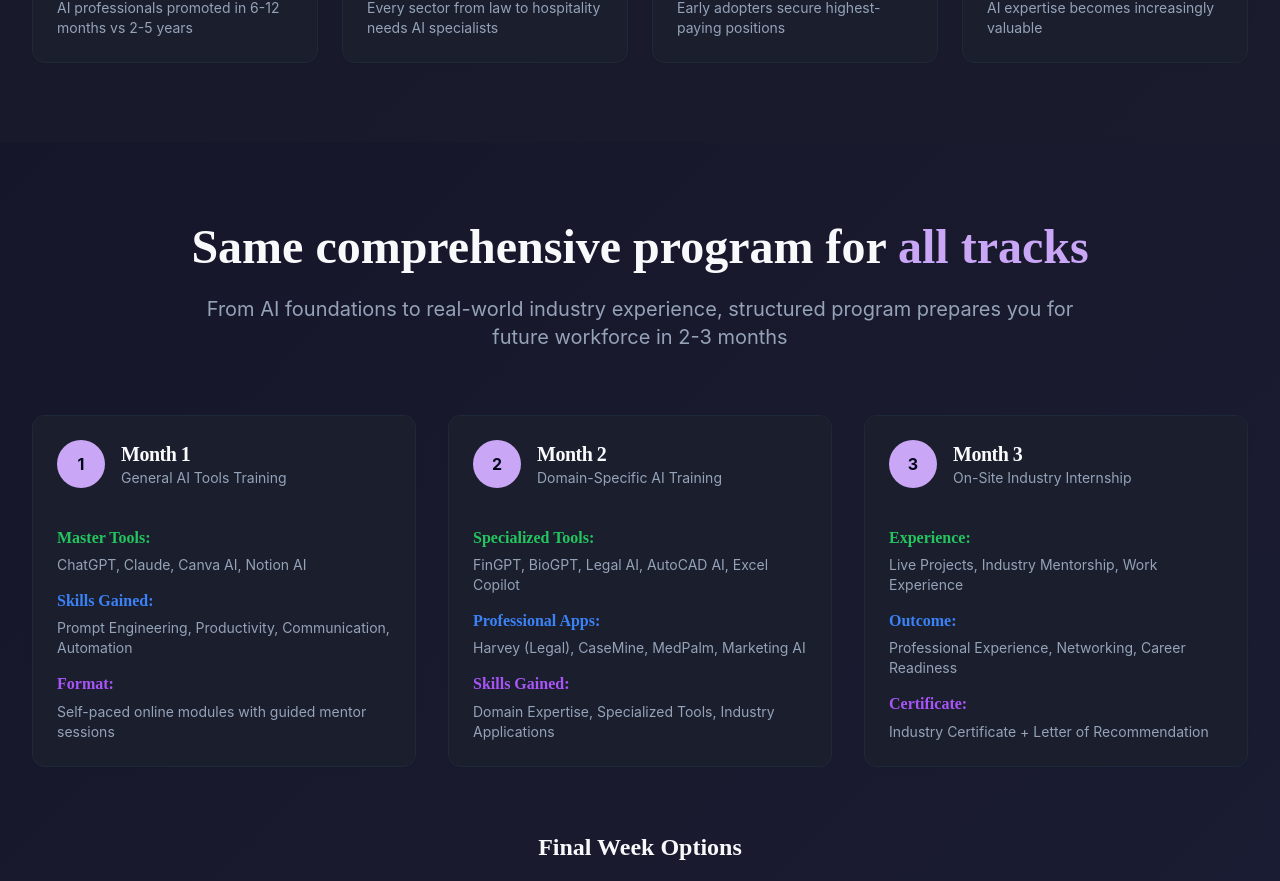
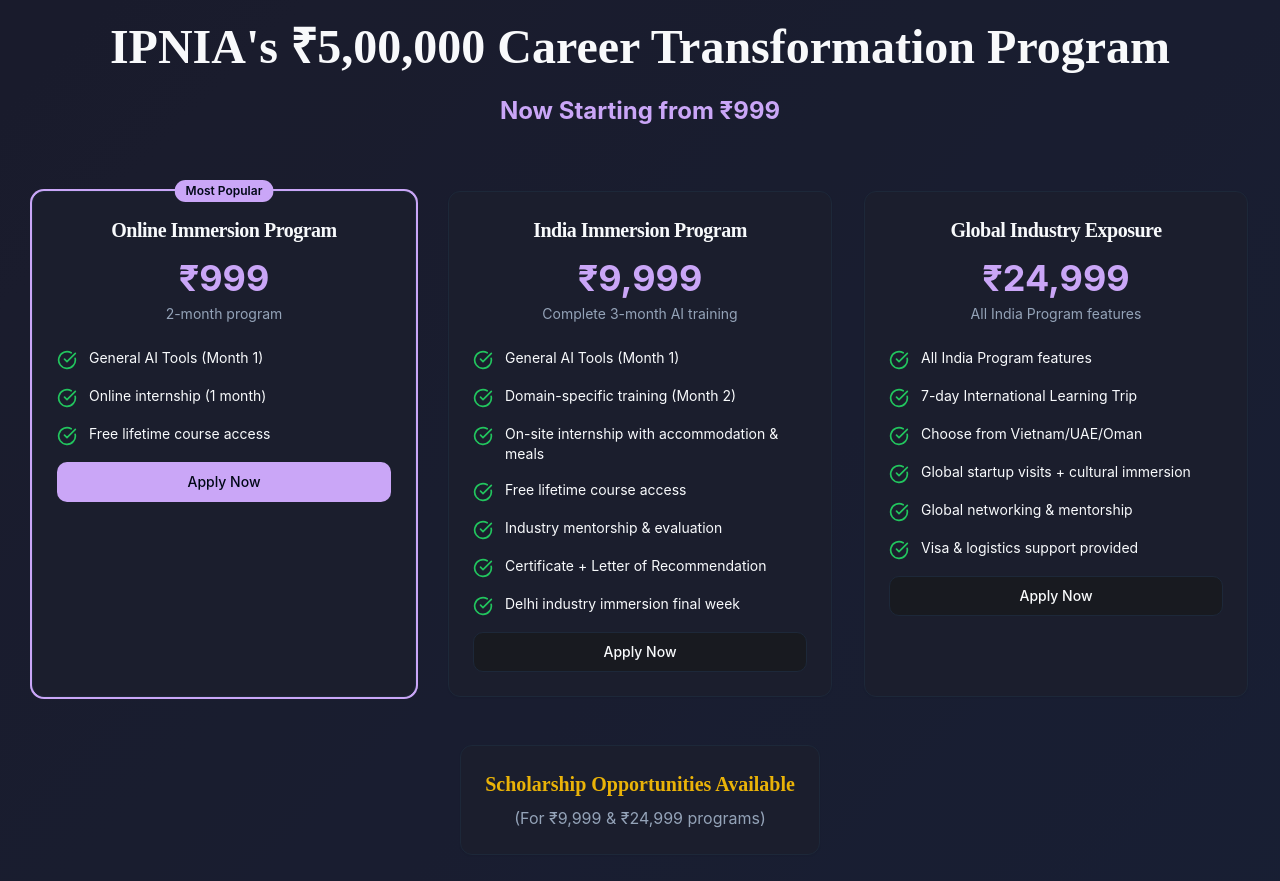
Before and after one commit to Harinee2501/ai-course-students-hub, a React (Vite) app: page / in a window 1280 px wide. Shown: the part 1916-2797 px from the top of the page. Built offline with nearby package versions, Linux system fonts and the light colour scheme.

Commit message:
Remove curriculum overview, sign-up, and extra CTAs from homepage as requested

```diff
--- a/src/pages/Index.tsx
+++ b/src/pages/Index.tsx
@@ -184,9 +184,6 @@ const Index = () => {
         <div className="absolute inset-0 pointer-events-none animate-pulse" style={{background: 'radial-gradient(circle at 60% 40%, #764ba2 0%, transparent 70%)'}} />
         <div className="max-w-7xl mx-auto relative z-10">
           <div className="text-center mb-16">
-            <Button size="lg" className="mb-8 pulse-glow fade-in-up stagger-1" onClick={scrollToSignup}>
-              Apply Now <ArrowRight className="ml-2 h-5 w-5" />
-            </Button>
             <h1 className="text-5xl md:text-7xl font-heading font-bold mb-6 fade-in-up">
               <span className="hero-gradient">Learn, Earn, Execute, Explore</span>
               <br />
@@ -196,9 +193,6 @@ const Index = () => {
               Choose your path: Indian Industry Immersion or Global Exposure with on-site internships,
               accommodation & meals, plus lifetime access to your AI Course.
             </p>
-            <Button size="lg" className="mb-12 pulse-glow fade-in-up stagger-3" onClick={scrollToSignup}>
-              Start Learning Today <ArrowRight className="ml-2 h-5 w-5" />
-            </Button>
           </div>
           <div className="grid md:grid-cols-2 gap-8 mb-16">
             <Card className="card-hover fade-in-up stagger-4">
@@ -339,129 +333,6 @@ const Index = () => {
         </div>
       </section>
 
-      {/* Curriculum Overview */}
-      <section id="program" className="py-20 px-4 sm:px-6 lg:px-8">
-        <div className="max-w-7xl mx-auto">
-          <div className="text-center mb-16">
-            <h2 className="text-4xl md:text-5xl font-bold mb-6 fade-in-up">
-              Same comprehensive program for <span className="text-primary">all tracks</span>
-            </h2>
-            <p className="text-xl text-muted-foreground max-w-4xl mx-auto fade-in-up stagger-1">
-              From AI foundations to real-world industry experience, structured program prepares you for future workforce in 2-3 months
-            </p>
-          </div>
-
-          <div className="grid md:grid-cols-3 gap-8 mb-16">
-            <Card className="card-hover fade-in-up stagger-1">
-              <CardHeader>
-                <div className="flex items-center mb-4">
-                  <div className="w-12 h-12 rounded-full bg-primary flex items-center justify-center text-primary-foreground font-bold mr-4">1</div>
-                  <div>
-                    <CardTitle className="text-xl">Month 1</CardTitle>
-                    <CardDescription>General AI Tools Training</CardDescription>
-                  </div>
-                </div>
-              </CardHeader>
-              <CardContent className="space-y-4">
-                <div>
-                  <h4 className="font-semibold text-green-500 mb-2">Master Tools:</h4>
-                  <p className="text-sm text-muted-foreground">ChatGPT, Claude, Canva AI, Notion AI</p>
-                </div>
-                <div>
-                  <h4 className="font-semibold text-blue-500 mb-2">Skills Gained:</h4>
-                  <p className="text-sm text-muted-foreground">Prompt Engineering, Productivity, Communication, Automation</p>
-                </div>
-                <div>
-                  <h4 className="font-semibold text-purple-500 mb-2">Format:</h4>
-                  <p className="text-sm text-muted-foreground">Self-paced online modules with guided mentor sessions</p>
-                </div>
-              </CardContent>
-            </Card>
-
-            <Card className="card-hover fade-in-up stagger-2">
-              <CardHeader>
-                <div className="flex items-center mb-4">
-                  <div className="w-12 h-12 rounded-full bg-primary flex items-center justify-center text-primary-foreground font-bold mr-4">2</div>
-                  <div>
-                    <CardTitle className="text-xl">Month 2</CardTitle>
-                    <CardDescription>Domain-Specific AI Training</CardDescription>
-                  </div>
-                </div>
-              </CardHeader>
-              <CardContent className="space-y-4">
-                <div>
-                  <h4 className="font-semibold text-green-500 mb-2">Specialized Tools:</h4>
-                  <p className="text-sm text-muted-foreground">FinGPT, BioGPT, Legal AI, AutoCAD AI, Excel Copilot</p>
-                </div>
-                <div>
-                  <h4 className="font-semibold text-blue-500 mb-2">Professional Apps:</h4>
-                  <p className="text-sm text-muted-foreground">Harvey (Legal), CaseMine, MedPalm, Marketing AI</p>
-                </div>
-                <div>
-                  <h4 className="font-semibold text-purple-500 mb-2">Skills Gained:</h4>
-                  <p className="text-sm text-muted-foreground">Domain Expertise, Specialized Tools, Industry Applications</p>
-                </div>
-              </CardContent>
-            </Card>
-
-            <Card className="card-hover fade-in-up stagger-3">
-              <CardHeader>
-                <div className="flex items-center mb-4">
-                  <div className="w-12 h-12 rounded-full bg-primary flex items-center justify-center text-primary-foreground font-bold mr-4">3</div>
-                  <div>
-                    <CardTitle className="text-xl">Month 3</CardTitle>
-                    <CardDescription>On-Site Industry Internship</CardDescription>
-                  </div>
-                </div>
-              </CardHeader>
-              <CardContent className="space-y-4">
-                <div>
-                  <h4 className="font-semibold text-green-500 mb-2">Experience:</h4>
-                  <p className="text-sm text-muted-foreground">Live Projects, Industry Mentorship, Work Experience</p>
-                </div>
-                <div>
-                  <h4 className="font-semibold text-blue-500 mb-2">Outcome:</h4>
-                  <p className="text-sm text-muted-foreground">Professional Experience, Networking, Career Readiness</p>
-                </div>
-                <div>
-                  <h4 className="font-semibold text-purple-500 mb-2">Certificate:</h4>
-                  <p className="text-sm text-muted-foreground">Industry Certificate + Letter of Recommendation</p>
-                </div>
-              </CardContent>
-            </Card>
-          </div>
-
-          <div className="text-center">
-            <h3 className="text-2xl font-bold mb-8 fade-in-up">Final Week Options</h3>
-            <div className="grid md:grid-cols-2 gap-8">
-              <Card className="card-hover fade-in-up stagger-1">
-                <CardHeader>
-                  <div className="flex items-center justify-center mb-4">
-                    <MapPin className="h-8 w-8 text-orange-500" />
-                  </div>
-                  <CardTitle className="text-xl">🇮🇳 Delhi Industry Immersion</CardTitle>
-                </CardHeader>
-                <CardContent>
-                  <p className="text-muted-foreground">Top startup visits, professional networking, mentorship sessions</p>
-                </CardContent>
-              </Card>
-
-              <Card className="card-hover fade-in-up stagger-2">
-                <CardHeader>
-                  <div className="flex items-center justify-center mb-4">
-                    <Globe className="h-8 w-8 text-blue-500" />
-                  </div>
-                  <CardTitle className="text-xl">🌍 International Exposure</CardTitle>
-                </CardHeader>
-                <CardContent>
-                  <p className="text-muted-foreground">Global tours in Vietnam, UAE, or Oman with cultural immersion</p>
-                </CardContent>
-              </Card>
-            </div>
-          </div>
-        </div>
-      </section>
-
       {/* Pricing Section */}
       <section id="tracks" className="py-20 px-4 sm:px-6 lg:px-8 bg-card/50">
         <div className="max-w-7xl mx-auto">
@@ -523,9 +394,6 @@ const Index = () => {
           </div>
         </div>
       </section>
-
-      {/* Sign-Up Section */}
-      <SignUpSection />
 
       {/* Mentor Finder Modal */}
       {showMentorForm && (
```
